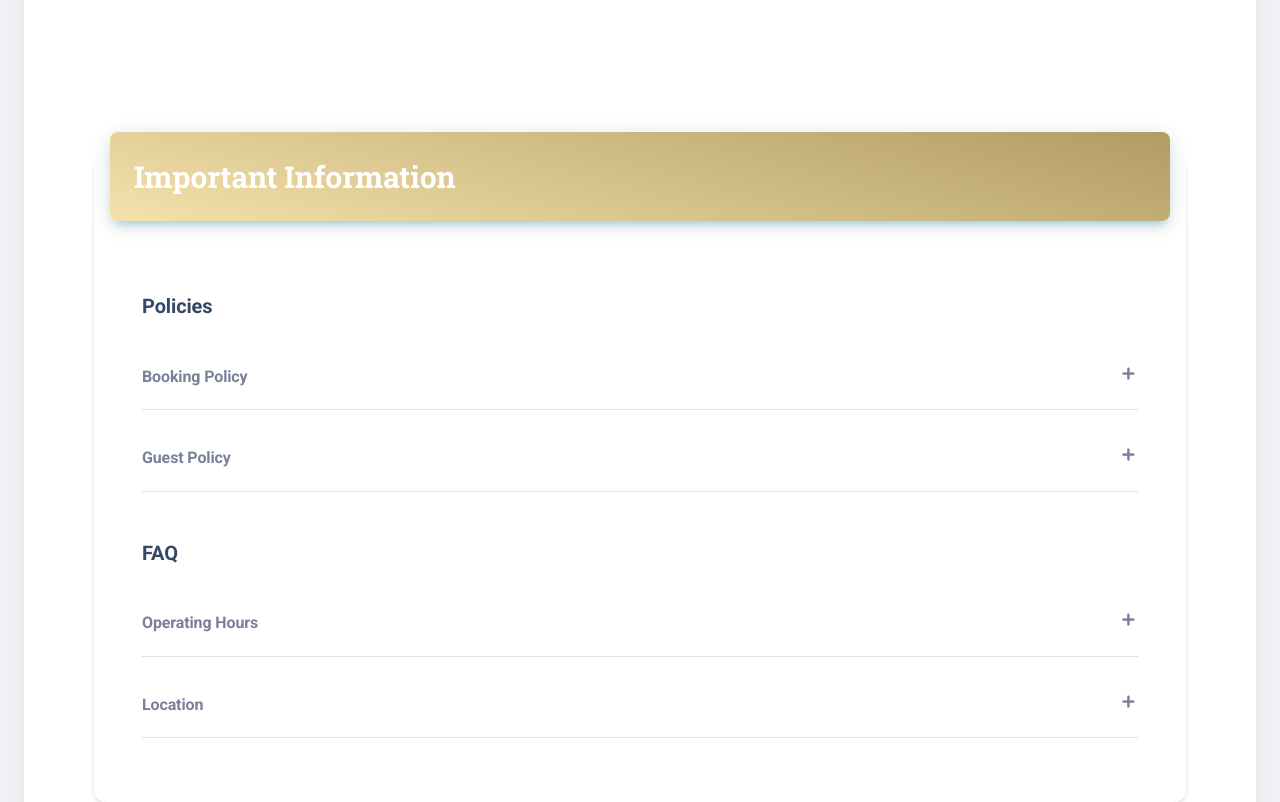
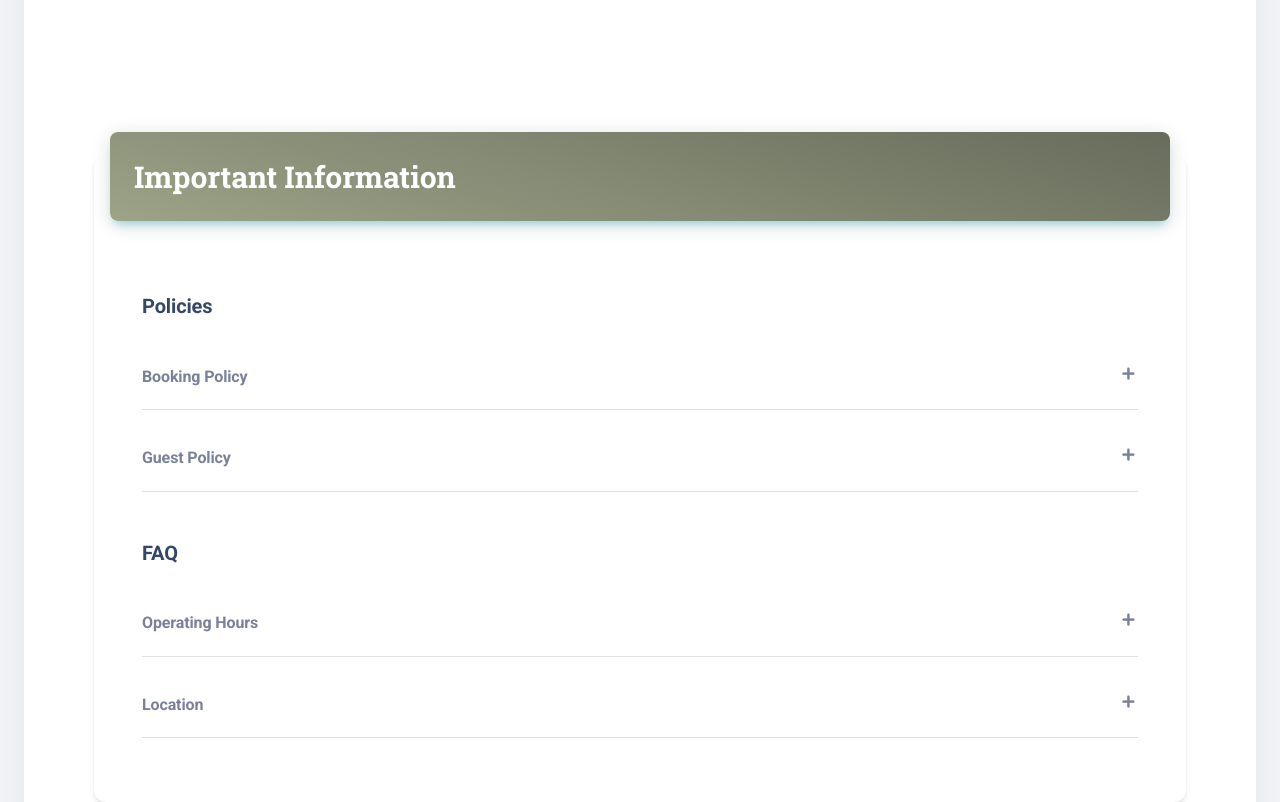
Before and after one commit to jaydedm/Salon, a React (Create React App) app: page /salon in a window 1280 px wide. Shown: the part 1680-2482 px from the top of the page. Built offline with nearby package versions, Linux system fonts and the light colour scheme.

Commit message:
more spacing

```diff
--- a/src/assets/theme/base/colors.js
+++ b/src/assets/theme/base/colors.js
@@ -56,7 +56,7 @@ export default {
   },
 
   info: {
-    main: '#f5e1ab',
+    main: '#1A73E8',
     focus: '#1662C4'
   },
 
@@ -121,8 +121,8 @@ export default {
     },
 
     info: {
-      main: '#b09c64',
-      state: '#f5e1ab'
+      main: '#686c5c',
+      state: '#9ca387'
     },
 
     success: {
```
Also changed, not shown: src/pages/Support/Faq/index.js (+7 -0 lines).
